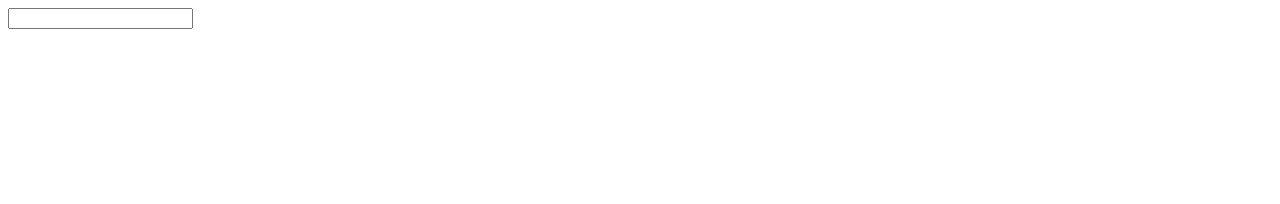
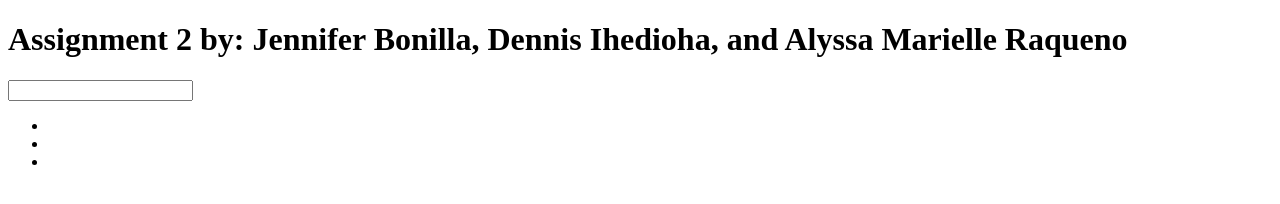
Before and after one commit to dennisihedioha/INST377-Assignment2, a website: page public/index.html in a window 1280 px wide. Drawn offline with nearby package versions, Linux system fonts and the light colour scheme.

Commit message:
add more html parts

```diff
--- a/public/index.html
+++ b/public/index.html
@@ -1,7 +1,7 @@
 <!DOCTYPE html>
 <html lang="en">
 <head>
-    <title>Assignment 2</title>
+    <title>INST 377 Assignment 2</title>
     <link rel="stylesheet" type="text/css" href="styles.css" />
     <script
     src="https://code.jquery.com/jquery-3.5.1.slim.min.js"
@@ -10,8 +10,17 @@
   ></script>
 </head>
 <body>
-    <form>
+    <h1>Assignment 2 by: Jennifer Bonilla, Dennis Ihedioha, and Alyssa Marielle Raqueno</h1>
+    <form class="form">
         <input type="text" id="search" name="search">
+        <div class="filteredList">
+            <ul>
+                <li><!-- Restaurant Name --> </li>
+                <li><!-- Restaurant Address --> </li>
+                <li><!-- Restaurant Category --> </li>
+            </ul>
+
+        </div>
     </form>
 
 </body>
```
Also changed, not shown: public/script.js (+5 -5 lines).
